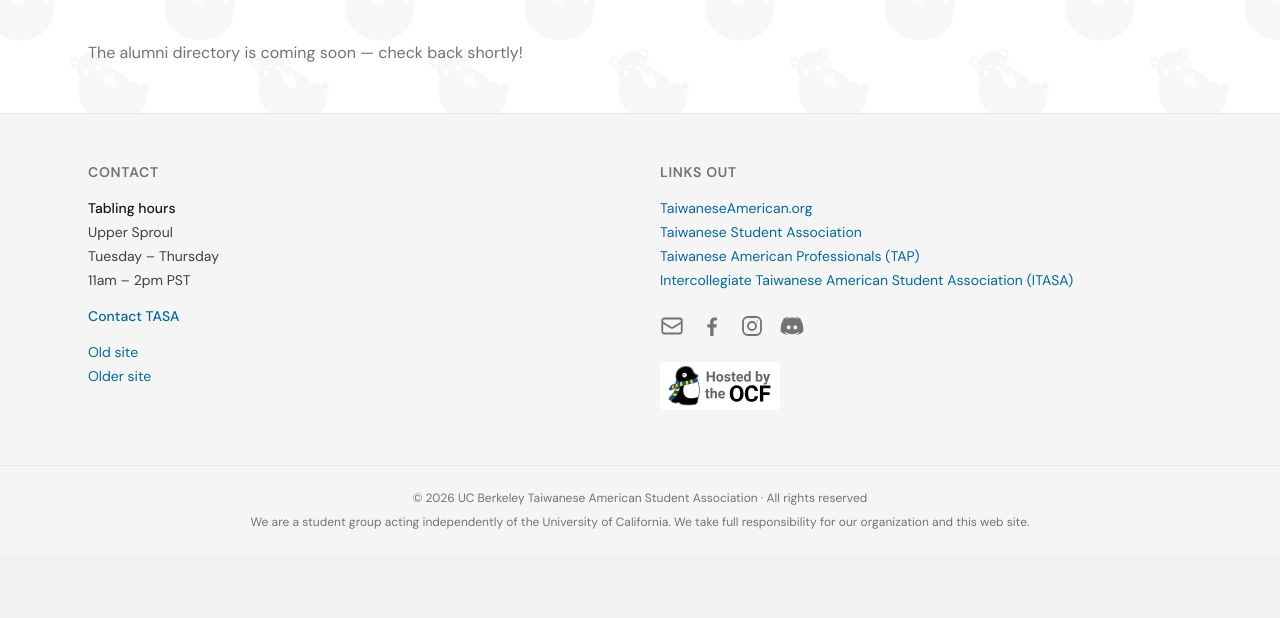
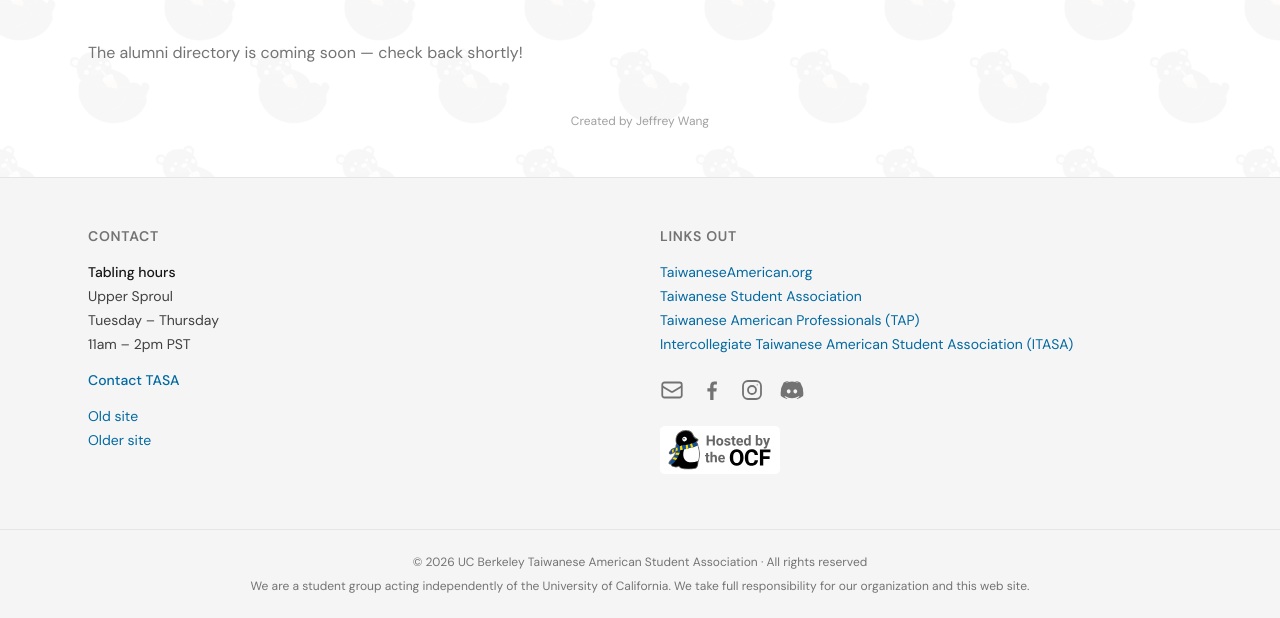
Before and after one commit to tasa-berkeley/tasa_website, a Flask app: page /alumni in a window 1280 px wide. Shown: the part 447-1065 px from the top of the page. Before the commit the page ends 976 px from the top, so only its background shows below. Run offline with Flask 3, Linux system fonts and the light colour scheme; style sheets or scripts are compiled from the project's sources; some libraries are stand-ins or nearby versions.

Commit message:
Add "Created by Jeffrey Wang" credit to the alumni page
Small, muted credit line at the bottom of /alumni only (not the shared
site footer).

Co-Authored-By: Claude Opus 4.8 <noreply@anthropic.com>

```diff
--- a/tasa_website/templates/alumni.html
+++ b/tasa_website/templates/alumni.html
@@ -182,6 +182,8 @@
 
   </div>{# /x-data cabinetTree #}
   {% endif %}
+
+  <p class="mt-12 text-center text-xs text-neutral-400">Created by Jeffrey Wang</p>
 </div>
 {% endblock %}
 
```
